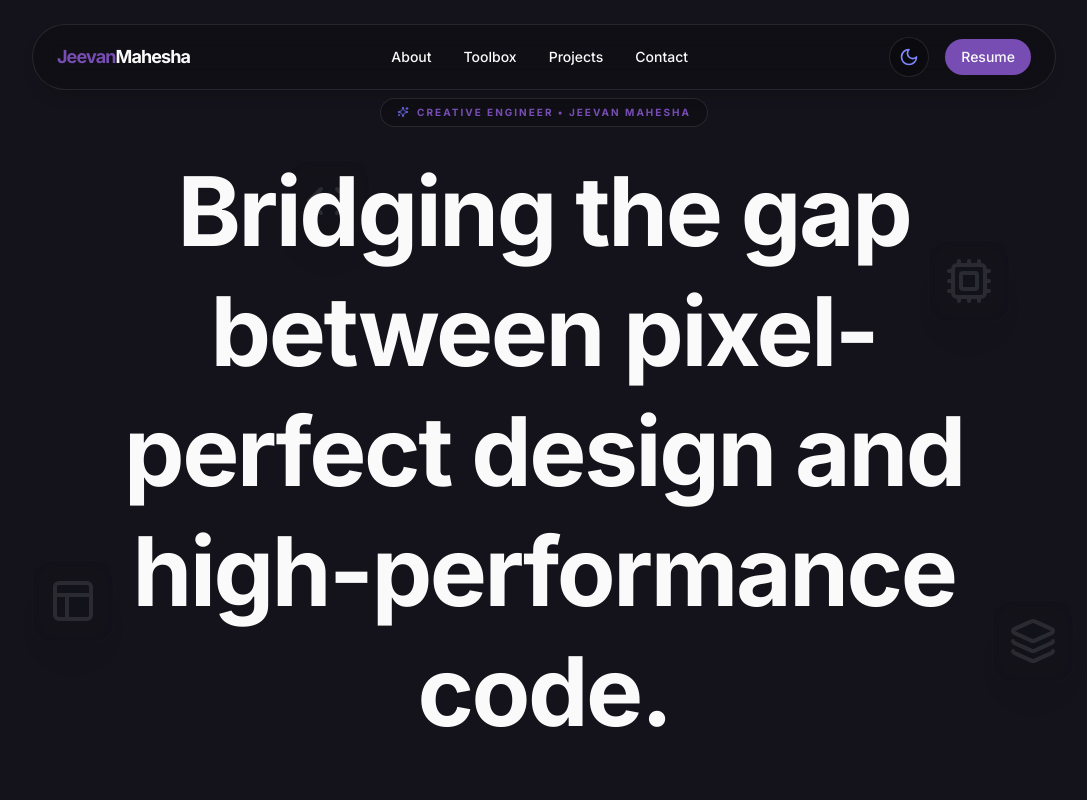
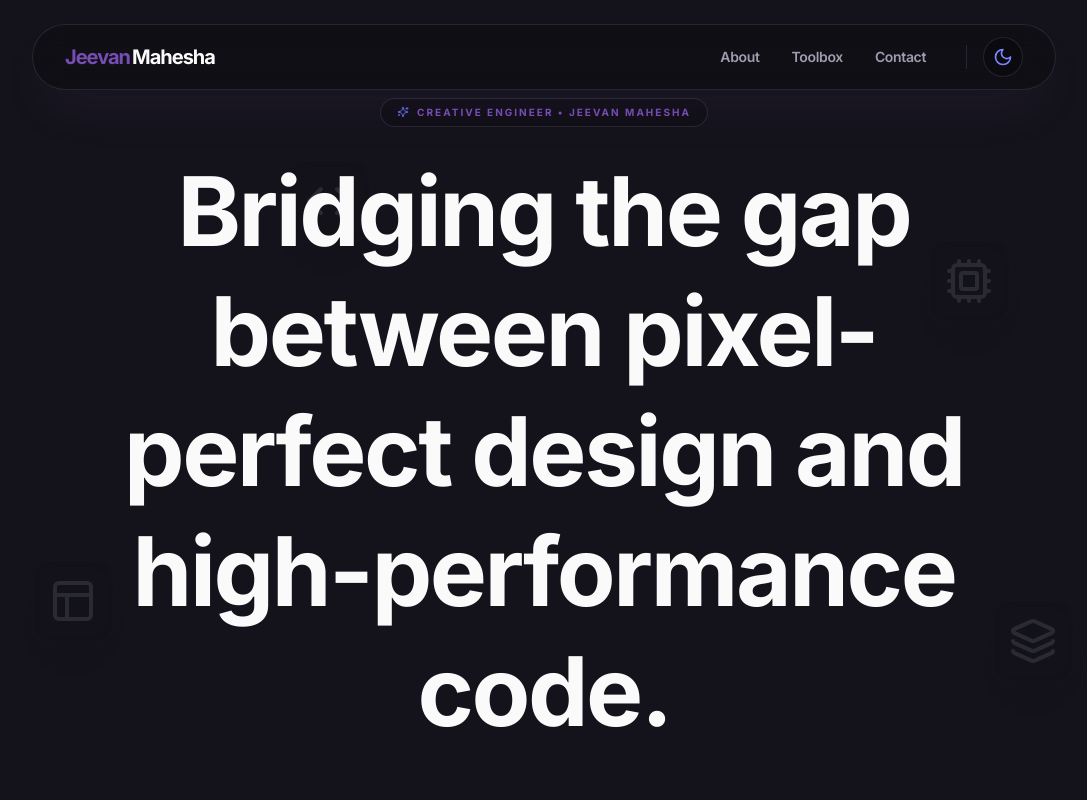
Before and after one commit to JeevanMahesha/JeevanMahesha.github.io, a Next.js app: page / in a window 1280 px wide. Shown: the top 800 px of the page, without its empty margins (96-1183 px from the left). Built offline with nearby package versions, Linux system fonts and the light colour scheme.

Commit message:
refactor: enhance navigation links and improve animation effects
- Updated animation properties for smoother entrance effects with opacity transition.
- Refined layout and styling for improved visual consistency and responsiveness.
- Enhanced link hover effects for better user interaction feedback.

```diff
--- a/app/components/navbar.tsx
+++ b/app/components/navbar.tsx
@@ -5,55 +5,48 @@ import { motion } from "framer-motion";
 import Link from "next/link";
 
 export function Navbar() {
+  const links = [
+    { name: "About", href: "#about" },
+    { name: "Toolbox", href: "#toolbox" },
+    { name: "Contact", href: "#contact" },
+  ];
+
   return (
     <motion.nav
-      initial={{ y: -100 }}
-      animate={{ y: 0 }}
+      initial={{ y: -100, opacity: 0 }}
+      animate={{ y: 0, opacity: 1 }}
+      transition={{ duration: 0.5, ease: "easeOut" }}
       className="fixed top-0 left-0 right-0 z-50 flex justify-center p-4 md:p-6"
     >
-      <div className="w-full max-w-5xl glass rounded-full px-6 py-3 flex items-center justify-between shadow-lg">
+      <div className="w-full max-w-5xl glass rounded-full px-6 py-2 md:px-8 md:py-3 flex items-center justify-between shadow-2xl shadow-primary/10">
         <Link
           href="/"
-          className="text-lg font-bold font-headline tracking-tighter group"
+          className="text-lg md:text-xl font-bold font-headline tracking-tighter group flex items-center shrink-0"
         >
-          <span className="text-primary group-hover:text-secondary transition-colors">
+          <span className="text-primary group-hover:text-secondary transition-colors duration-300">
             Jeevan
           </span>
-          <span className="text-foreground">Mahesha</span>
+          <span className="text-foreground ml-0.5">Mahesha</span>
         </Link>
 
-        <div className="hidden md:flex items-center space-x-8 text-sm font-medium">
-          <Link
-            href="#about"
-            className="hover:text-secondary transition-colors"
-          >
-            About
-          </Link>
-          <Link
-            href="#toolbox"
-            className="hover:text-secondary transition-colors"
-          >
-            Toolbox
-          </Link>
-          <Link
-            href="#projects"
-            className="hover:text-secondary transition-colors"
-          >
-            Projects
-          </Link>
-          <Link
-            href="#contact"
-            className="hover:text-secondary transition-colors"
-          >
-            Contact
-          </Link>
-        </div>
+        <div className="flex items-center gap-6 md:gap-8">
+          <div className="hidden md:flex items-center gap-8">
+            {links.map((link) => (
+              <Link
+                key={link.name}
+                href={link.href}
+                className="relative text-sm font-semibold tracking-tight text-muted-foreground hover:text-foreground transition-colors group py-1"
+              >
+                {link.name}
+                <span className="absolute bottom-0 left-0 w-0 h-0.5 bg-secondary transition-all duration-300 group-hover:w-full" />
+              </Link>
+            ))}
+          </div>
 
-        <div className="flex items-center space-x-4">
-          <ThemeToggle />
-          <button className="hidden sm:block px-4 py-2 bg-primary text-primary-foreground rounded-full text-sm font-medium hover:opacity-90 transition-opacity">
-            Resume
-          </button>
+          <div className="flex items-center gap-2">
+            <div className="h-6 w-px bg-border mx-2 hidden md:block" />
+            <ThemeToggle />
+          </div>
         </div>
       </div>
     </motion.nav>
```
